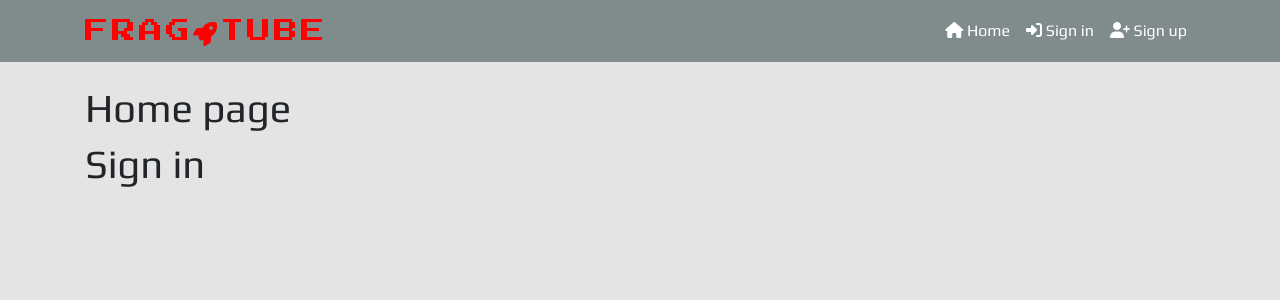
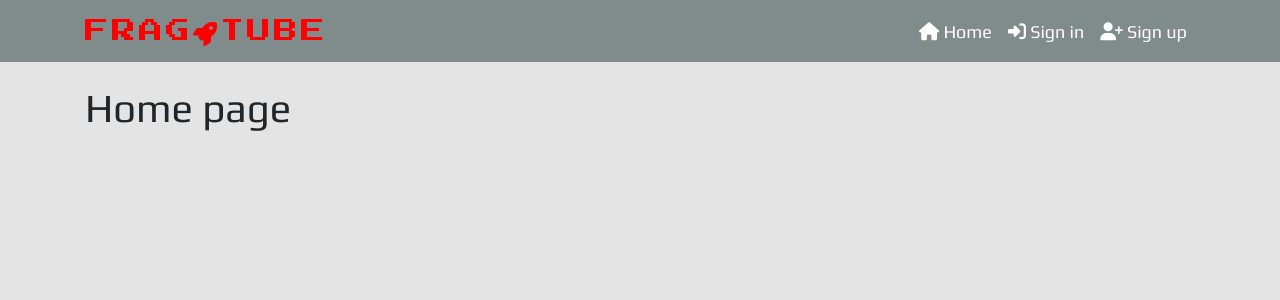
Before and after one commit to ThomasWharton/frag-tube, a React (Create React App) app in the folder frontend/: page / in a window 1280 px wide. Shown: the top 300 px of the page. Built offline with nearby package versions, Linux system fonts and the light colour scheme.

Commit message:
Feat: Link up routes to navbar links

```diff
--- a/frontend/src/App.js
+++ b/frontend/src/App.js
@@ -1,14 +1,18 @@
 import styles from './App.module.css';
 import NavBar from './components/NavBar';
 import Container from 'react-bootstrap/Container';
+import {Route, Switch} from 'react-router-dom';
 
 function App() {
   return (
     <div className={styles.App}>
       <NavBar />
       <Container className={styles.Main}>
-        <h1>Home page</h1>
-        <h1>Sign in</h1>
+        <Switch>
+          <Route exact path="/" render={() => <h1>Home page</h1>} />
+          <Route exact path="/signin" render={() => <h1>Sign in</h1>} />
+          <Route exact path="/signup" render={() => <h1>Sign up</h1>} />
+        </Switch>
       </Container>
     </div>
   );
--- a/frontend/src/components/NavBar.js
+++ b/frontend/src/components/NavBar.js
@@ -1,26 +1,29 @@
 import React from "react";
 import { Navbar, Container, Nav } from "react-bootstrap";
-import styles from '../styles/NavBar.module.css'
+import styles from "../styles/NavBar.module.css";
+import { NavLink } from "react-router-dom";
 
 const NavBar = () => {
   return (
     <Navbar className={styles.NavBar} expand="md" fixed="top">
       <Container>
-        <Navbar.Brand className={styles.Logo}>
-          Frag<i className="fas fa-rocket"></i>Tube
-        </Navbar.Brand>
+        <NavLink to="/">
+          <Navbar.Brand className={styles.Logo}>
+            Frag<i className="fas fa-rocket"></i>Tube
+          </Navbar.Brand>
+        </NavLink>
         <Navbar.Toggle aria-controls="basic-navbar-nav" />
         <Navbar.Collapse id="basic-navbar-nav">
           <Nav className="ml-auto">
-            <Nav.Link className={styles.Link}>
+            <NavLink to="/" className={styles.Link}>
               <i className="fas fa-home"></i> Home
-            </Nav.Link>
-            <Nav.Link className={styles.Link}>
+            </NavLink>
+            <NavLink to="/signin" className={styles.Link}>
               <i className="fas fa-sign-in-alt"></i> Sign in
-            </Nav.Link>
-            <Nav.Link className={styles.Link}>
+            </NavLink>
+            <NavLink to="/signup" className={styles.Link}>
               <i className="fas fa-user-plus"></i> Sign up
-            </Nav.Link>
+            </NavLink>
           </Nav>
         </Navbar.Collapse>
       </Container>
--- a/frontend/src/index.js
+++ b/frontend/src/index.js
@@ -1,14 +1,17 @@
-import React from 'react';
-import ReactDOM from 'react-dom';
-import './index.css';
-import App from './App';
-import reportWebVitals from './reportWebVitals';
+import React from "react";
+import ReactDOM from "react-dom";
+import "./index.css";
+import App from "./App";
+import reportWebVitals from "./reportWebVitals";
+import { BrowserRouter as Router } from "react-router-dom";
 
 ReactDOM.render(
   <React.StrictMode>
-    <App />
+    <Router>
+      <App />
+    </Router>
   </React.StrictMode>,
-  document.getElementById('root')
+  document.getElementById("root")
 );
 
 // If you want to start measuring performance in your app, pass a function
--- a/frontend/src/styles/NavBar.module.css
+++ b/frontend/src/styles/NavBar.module.css
@@ -13,8 +13,11 @@
 
 .Link {
     color: #FFFFFF !important;
+    padding: 8px;
+    font-size: 18px;
 }
 
 .Link:hover {
     color: #FF0000 !important;
+    text-decoration: none;
 }
```
